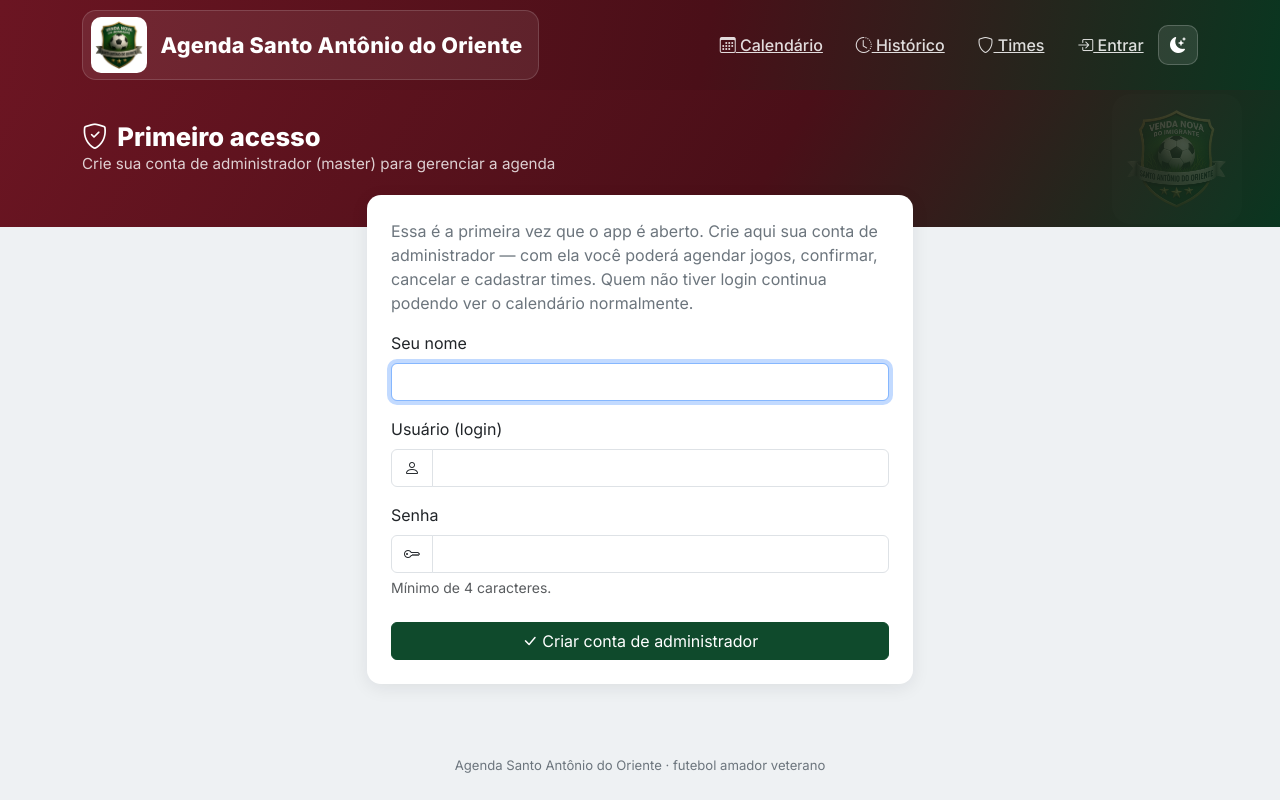
After one commit to leomodolosa-boop/santo-antonio-agenda, a Flask app: page /configurar-master in a window 1280 px wide. The commit adds this page. Run offline with Flask 3, Linux system fonts and the light colour scheme; data comes from the database, SQL or seed files in the repository; data that the repository does not hold is empty.

Commit message:
Adiciona login com perfis master/visualização
Visualizar calendário, histórico e times continua público, sem login.
Agendar, editar, confirmar/cancelar jogos e gerenciar times/usuários
agora exige login com perfil master.

- Tabela usuarios (nome, usuário, senha com hash, perfil).
- Primeiro acesso leva a uma tela de configuração para criar a conta
  master (sem precisar de e-mail ou serviço externo).
- Tela "Usuários" (master) para criar/remover contas com perfil
  master ou visualização.
- Sessão de login persistente por 90 dias (fica salva no aparelho até
  clicar em "Sair").
- Todos os botões de edição somem da interface para quem não é master;
  rotas de edição também são bloqueadas no servidor.

```diff
--- a/app.py
+++ b/app.py
@@ -1,20 +1,174 @@
 import calendar
+import functools
+import os
 import sqlite3
 from datetime import date, timedelta
 from pathlib import Path
 
-from flask import Flask, redirect, render_template, request, url_for
+from flask import Flask, flash, redirect, render_template, request, session, url_for
+from werkzeug.security import check_password_hash, generate_password_hash
 from werkzeug.utils import secure_filename
 
 from db import TIME_FIXO, gerar_icones_pwa, get_conn, init_db
 
 app = Flask(__name__)
+app.secret_key = os.environ.get("SECRET_KEY", "chave-local-de-desenvolvimento-trocar-em-producao")
+app.config["PERMANENT_SESSION_LIFETIME"] = timedelta(days=90)
 
 ESCUDOS_DIR = Path(__file__).parent / "static" / "escudos"
 ESCUDOS_DIR.mkdir(parents=True, exist_ok=True)
 EXTENSOES_PERMITIDAS = {"png"}
 
 init_db()
+
+
+def usuario_logado():
+    if "usuario_id" not in session:
+        return None
+    conn = get_conn()
+    usuario = conn.execute(
+        "SELECT id, nome, usuario, perfil FROM usuarios WHERE id = ?", (session["usuario_id"],)
+    ).fetchone()
+    conn.close()
+    return usuario
+
+
+def master_obrigatorio(funcao):
+    @functools.wraps(funcao)
+    def envolvida(*args, **kwargs):
+        usuario = usuario_logado()
+        if not usuario or usuario["perfil"] != "master":
+            flash("Você precisa entrar como administrador para fazer isso.")
+            return redirect(url_for("login", proximo=request.full_path))
+        return funcao(*args, **kwargs)
+    return envolvida
+
+
+@app.context_processor
+def injetar_usuario():
+    conn = get_conn()
+    existe_usuario = conn.execute("SELECT 1 FROM usuarios LIMIT 1").fetchone()
+    conn.close()
+    usuario = usuario_logado()
+    return {
+        "usuario_logado": usuario,
+        "eh_master": bool(usuario and usuario["perfil"] == "master"),
+        "existe_usuario_master": bool(existe_usuario),
+    }
+
+
+@app.route("/configurar-master", methods=["GET", "POST"])
+def configurar_master():
+    conn = get_conn()
+    if conn.execute("SELECT 1 FROM usuarios LIMIT 1").fetchone():
+        conn.close()
+        return redirect(url_for("login"))
+
+    erro = None
+    if request.method == "POST":
+        nome = request.form.get("nome", "").strip()
+        usuario_login = request.form.get("usuario", "").strip().lower()
+        senha = request.form.get("senha", "")
+        if not nome or not usuario_login or not senha:
+            erro = "Preencha todos os campos."
+        elif len(senha) < 4:
+            erro = "A senha precisa ter pelo menos 4 caracteres."
+        else:
+            conn.execute(
+                "INSERT INTO usuarios (nome, usuario, senha_hash, perfil) VALUES (?, ?, ?, 'master')",
+                (nome, usuario_login, generate_password_hash(senha)),
+            )
+            conn.commit()
+            usuario_criado = conn.execute(
+                "SELECT id FROM usuarios WHERE usuario = ?", (usuario_login,)
+            ).fetchone()
+            conn.close()
+            session.clear()
+            session.permanent = True
+            session["usuario_id"] = usuario_criado["id"]
+            return redirect(url_for("index"))
+
+    conn.close()
+    return render_template("configurar_master.html", erro=erro)
+
+
+@app.route("/login", methods=["GET", "POST"])
+def login():
+    conn = get_conn()
+    if not conn.execute("SELECT 1 FROM usuarios LIMIT 1").fetchone():
+        conn.close()
+        return redirect(url_for("configurar_master"))
+
+    erro = None
+    if request.method == "POST":
+        usuario_login = request.form.get("usuario", "").strip().lower()
+        senha = request.form.get("senha", "")
+        usuario_row = conn.execute(
+            "SELECT * FROM usuarios WHERE usuario = ?", (usuario_login,)
+        ).fetchone()
+        if usuario_row and check_password_hash(usuario_row["senha_hash"], senha):
+            session.clear()
+            session.permanent = True
+            session["usuario_id"] = usuario_row["id"]
+            conn.close()
+            destino = request.form.get("proximo") or url_for("index")
+            return redirect(destino)
+        erro = "Usuário ou senha inválidos."
+
+    conn.close()
+    return render_template("login.html", erro=erro, proximo=request.args.get("proximo", ""))
+
+
+@app.route("/logout", methods=["POST"])
+def logout():
+    session.clear()
+    return redirect(url_for("index"))
+
+
+@app.route("/usuarios", methods=["GET", "POST"])
+@master_obrigatorio
+def usuarios():
+    conn = get_conn()
+    erro = None
+    if request.method == "POST":
+        nome = request.form.get("nome", "").strip()
+        email = request.form.get("email", "").strip()
+        usuario_login = request.form.get("usuario", "").strip().lower()
+        senha = request.form.get("senha", "")
+        perfil = request.form.get("perfil", "visualizacao")
+        if perfil not in ("master", "visualizacao"):
+            perfil = "visualizacao"
+
+        if not nome or not usuario_login or not senha:
+            erro = "Preencha nome, usuário e senha."
+        elif len(senha) < 4:
+            erro = "A senha precisa ter pelo menos 4 caracteres."
+        else:
+            try:
+                conn.execute(
+                    "INSERT INTO usuarios (nome, email, usuario, senha_hash, perfil) VALUES (?, ?, ?, ?, ?)",
+                    (nome, email, usuario_login, generate_password_hash(senha), perfil),
+                )
+                conn.commit()
+            except sqlite3.IntegrityError:
+                erro = "Já existe um usuário com esse login."
+
+    lista = conn.execute("SELECT * FROM usuarios ORDER BY perfil DESC, nome").fetchall()
+    conn.close()
+    return render_template("usuarios.html", usuarios=lista, erro=erro)
+
+
+@app.route("/usuarios/<int:usuario_id>/excluir", methods=["POST"])
+@master_obrigatorio
+def usuarios_excluir(usuario_id):
+    if usuario_id == session.get("usuario_id"):
+        flash("Você não pode excluir seu próprio usuário enquanto estiver logado com ele.")
+        return redirect(url_for("usuarios"))
+    conn = get_conn()
+    conn.execute("DELETE FROM usuarios WHERE id = ?", (usuario_id,))
+    conn.commit()
+    conn.close()
+    return redirect(url_for("usuarios"))
 
 
 def salvar_escudo(arquivo, time_id):
@@ -177,6 +331,7 @@ def calendario(ano, mes):
 
 
 @app.route("/jogo/novo", methods=["GET", "POST"])
+@master_obrigatorio
 def jogo_novo():
     conn = get_conn()
     data_str = request.values.get("data") or proximo_sabado_sem_jogo().isoformat()
@@ -214,6 +369,7 @@ def jogo_novo():
 
 
 @app.route("/jogo/<int:jogo_id>/editar", methods=["GET", "POST"])
+@master_obrigatorio
 def jogo_editar(jogo_id):
     conn = get_conn()
 
@@ -293,6 +449,7 @@ def jogo_editar(jogo_id):
 
 
 @app.route("/jogo/<int:jogo_id>/confirmar", methods=["POST"])
+@master_obrigatorio
 def jogo_confirmar(jogo_id):
     conn = get_conn()
     jogo = conn.execute("SELECT data FROM jogos WHERE id = ?", (jogo_id,)).fetchone()
@@ -304,6 +461,7 @@ def jogo_confirmar(jogo_id):
 
 
 @app.route("/jogo/<int:jogo_id>/cancelar", methods=["POST"])
+@master_obrigatorio
 def jogo_cancelar(jogo_id):
     conn = get_conn()
     jogo = conn.execute("SELECT data FROM jogos WHERE id = ?", (jogo_id,)).fetchone()
@@ -315,6 +473,7 @@ def jogo_cancelar(jogo_id):
 
 
 @app.route("/jogo/<int:jogo_id>/reabrir", methods=["POST"])
+@master_obrigatorio
 def jogo_reabrir(jogo_id):
     conn = get_conn()
     jogo = conn.execute("SELECT data FROM jogos WHERE id = ?", (jogo_id,)).fetchone()
@@ -345,6 +504,11 @@ def historico():
 def times():
     conn = get_conn()
     if request.method == "POST":
+        usuario = usuario_logado()
+        if not usuario or usuario["perfil"] != "master":
+            conn.close()
+            flash("Você precisa entrar como administrador para fazer isso.")
+            return redirect(url_for("login", proximo=request.full_path))
         nome = request.form.get("nome", "").strip()
         cidade = request.form.get("cidade", "").strip()
         contato = request.form.get("contato", "").strip()
@@ -372,6 +536,7 @@ def times():
 
 
 @app.route("/times/<int:time_id>/editar", methods=["GET", "POST"])
+@master_obrigatorio
 def times_editar(time_id):
     conn = get_conn()
 
@@ -404,6 +569,7 @@ def times_editar(time_id):
 
 
 @app.route("/times/<int:time_id>/excluir", methods=["POST"])
+@master_obrigatorio
 def times_excluir(time_id):
     conn = get_conn()
     time_row = conn.execute("SELECT is_fixo FROM times WHERE id = ?", (time_id,)).fetchone()
--- a/templates/base.html
+++ b/templates/base.html
@@ -88,6 +88,12 @@
       padding: .5rem .9rem !important;
       border-radius: 8px;
       transition: background .15s ease, color .15s ease;
+      background: transparent;
+    }
+    button.nav-link-custom {
+      font-family: inherit;
+      font-size: 1rem;
+      line-height: 1.5;
     }
     .nav-link-custom:hover { background: rgba(255,255,255,.12); color: #fff !important; }
     .nav-link-custom.active { background: rgba(255,255,255,.18); color: #fff !important; }
@@ -280,6 +286,22 @@
           <a class="nav-link-custom {{ 'active' if request.endpoint in ('times','times_editar') }}" href="{{ url_for('times') }}">
             <i class="bi bi-shield"></i> Times
           </a>
+          {% if eh_master %}
+            <a class="nav-link-custom {{ 'active' if request.endpoint == 'usuarios' }}" href="{{ url_for('usuarios') }}">
+              <i class="bi bi-people"></i> Usuários
+            </a>
+          {% endif %}
+          {% if usuario_logado %}
+            <form method="post" action="{{ url_for('logout') }}" class="d-inline">
+              <button type="submit" class="nav-link-custom border-0">
+                <i class="bi bi-box-arrow-right"></i> Sair ({{ usuario_logado.nome }})
+              </button>
+            </form>
+          {% else %}
+            <a class="nav-link-custom {{ 'active' if request.endpoint == 'login' }}" href="{{ url_for('login') }}">
+              <i class="bi bi-box-arrow-in-right"></i> Entrar
+            </a>
+          {% endif %}
         </div>
       </div>
     </div>
--- /dev/null
+++ b/templates/configurar_master.html
@@ -0,0 +1,56 @@
+{% extends "base.html" %}
+{% block title %}Criar conta de administrador{% endblock %}
+
+{% block hero %}
+<div class="page-hero">
+  <div class="container">
+    <h1><i class="bi bi-shield-check me-1"></i> Primeiro acesso</h1>
+    <div class="subtitle">Crie sua conta de administrador (master) para gerenciar a agenda</div>
+  </div>
+</div>
+{% endblock %}
+
+{% block content %}
+
+<div class="row justify-content-center">
+  <div class="col-md-7 col-lg-6">
+    <div class="card">
+      <div class="card-body p-4">
+        <p class="text-secondary">
+          Essa é a primeira vez que o app é aberto. Crie aqui sua conta de administrador —
+          com ela você poderá agendar jogos, confirmar, cancelar e cadastrar times. Quem não
+          tiver login continua podendo ver o calendário normalmente.
+        </p>
+        {% if erro %}
+          <div class="alert alert-danger d-flex align-items-center gap-2">
+            <i class="bi bi-exclamation-triangle-fill"></i> {{ erro }}
+          </div>
+        {% endif %}
+        <form method="post">
+          <div class="mb-3">
+            <label class="form-label">Seu nome</label>
+            <input type="text" class="form-control" name="nome" required autofocus>
+          </div>
+          <div class="mb-3">
+            <label class="form-label">Usuário (login)</label>
+            <div class="input-group">
+              <span class="input-group-text bg-white"><i class="bi bi-person"></i></span>
+              <input type="text" class="form-control" name="usuario" autocomplete="username" required>
+            </div>
+          </div>
+          <div class="mb-4">
+            <label class="form-label">Senha</label>
+            <div class="input-group">
+              <span class="input-group-text bg-white"><i class="bi bi-key"></i></span>
+              <input type="password" class="form-control" name="senha" autocomplete="new-password" minlength="4" required>
+            </div>
+            <div class="form-text">Mínimo de 4 caracteres.</div>
+          </div>
+          <button type="submit" class="btn btn-brand w-100"><i class="bi bi-check-lg"></i> Criar conta de administrador</button>
+        </form>
+      </div>
+    </div>
+  </div>
+</div>
+
+{% endblock %}
--- a/templates/times.html
+++ b/templates/times.html
@@ -12,6 +12,7 @@
 
 {% block content %}
 
+{% if eh_master %}
 <div class="card mb-4">
   <div class="card-body p-4">
     <h5 class="card-title fw-semibold"><i class="bi bi-plus-circle text-secondary"></i> Adicionar novo time</h5>
@@ -29,6 +30,7 @@
     </form>
   </div>
 </div>
+{% endif %}
 
 <div class="card">
   <div class="table-responsive">
@@ -63,6 +65,7 @@
         <td class="text-secondary">{{ t.endereco or '—' }}</td>
         <td class="text-secondary">{{ t.contato or '—' }}</td>
         <td class="text-end">
+          {% if eh_master %}
           <div class="d-flex gap-2 justify-content-end">
             <a href="{{ url_for('times_editar', time_id=t.id) }}" class="btn btn-sm btn-outline-brand">
               <i class="bi bi-pencil"></i> Editar
@@ -73,6 +76,7 @@
             </form>
             {% endif %}
           </div>
+          {% endif %}
         </td>
       </tr>
       {% endfor %}
```
Also changed, not shown: db.py (+9 -0 lines), templates/calendario.html (+12 -4 lines), templates/historico.html (+5 -3 lines), templates/login.html (added, +55 -0 lines), templates/usuarios.html (added, +89 -0 lines), README.md.
